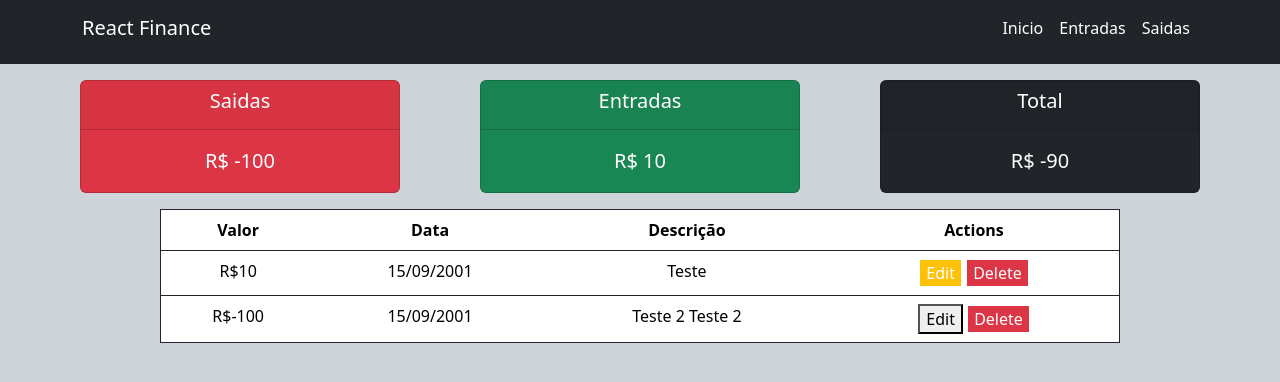
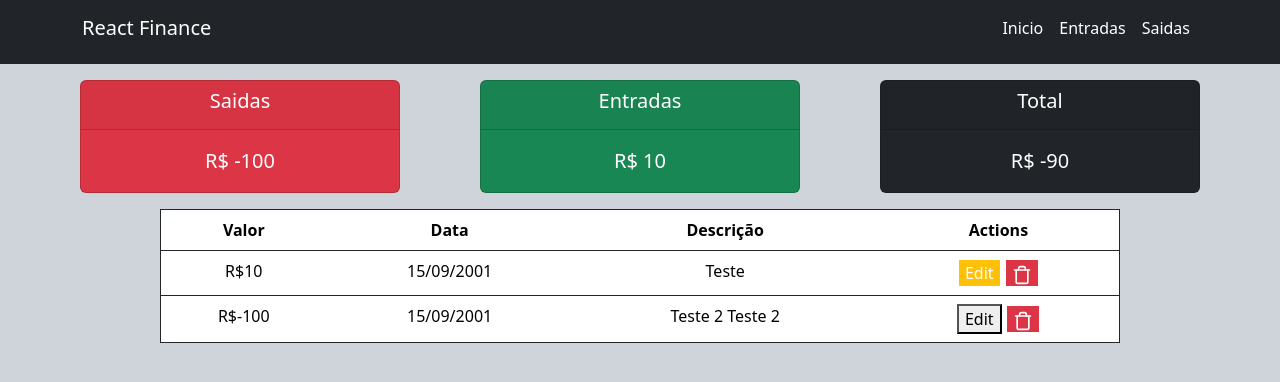
Before and after one commit to joaov1ct0r/react-finance, a React (Vite) app: page / in a window 1280 px wide. Shown: the top 382 px of the page. Built offline with nearby package versions, Linux system fonts and the light colour scheme.

Commit message:
feat: FiTrash adicionado a list

```diff
--- a/src/components/List.tsx
+++ b/src/components/List.tsx
@@ -3,6 +3,7 @@ import { useDispatch, useSelector } from "react-redux";
 import { AppDispatch, ReduxState } from "../store";
 import Finance from "../utils/Finance";
 import { editFinance, deleteFinance } from "../store/reducers/financeSlicer";
+import { FiTrash } from "react-icons/fi";
 
 export default function List(): JSX.Element {
   const finances: Finance[] = useSelector((state: ReduxState) => {
@@ -40,7 +41,7 @@ export default function List(): JSX.Element {
                     dispatch(deleteFinance(Number(e.currentTarget.id)));
                   }}
                 >
-                  Delete
+                  <FiTrash size={20}></FiTrash>
                 </button>
               </td>
             </tr>
@@ -68,7 +69,7 @@ export default function List(): JSX.Element {
                     dispatch(deleteFinance(Number(e.currentTarget.id)));
                   }}
                 >
-                  Delete
+                  <FiTrash size={20}></FiTrash>
                 </button>
               </td>
             </tr>
```
